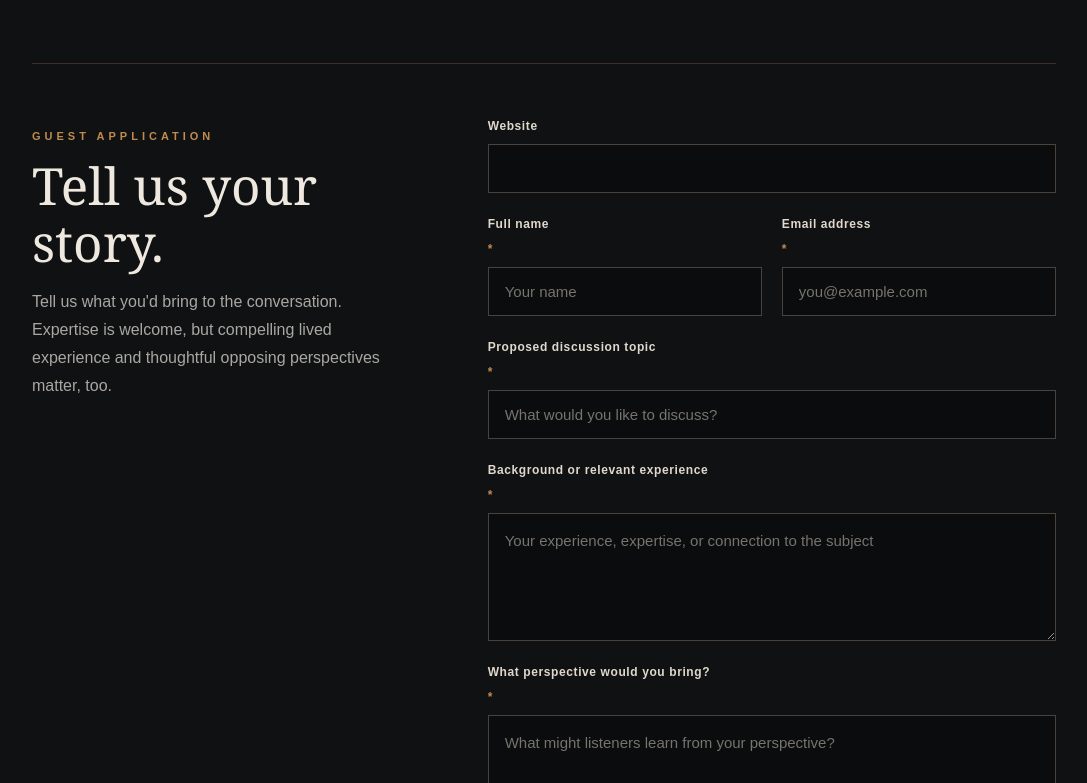
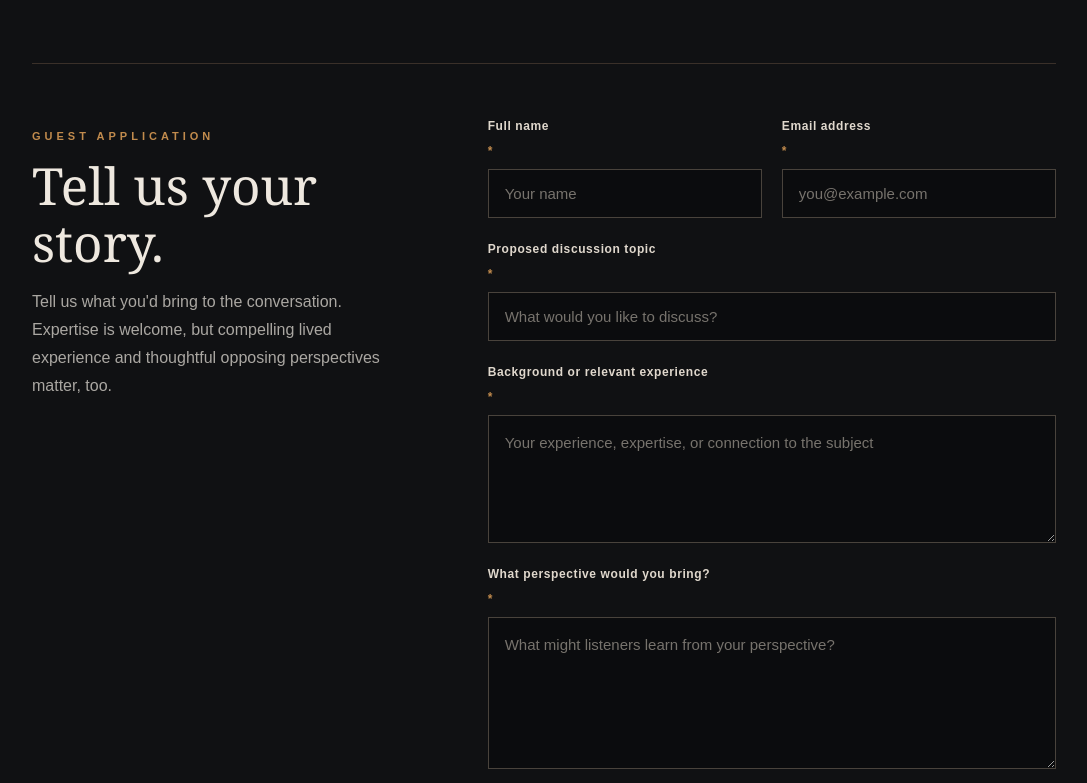
Before and after one commit to RyanTCT/the-comparative-truth, a Next.js app: page /join-the-show in a window 1280 px wide. Shown: the part 1157-1940 px from the top of the page, without its empty margins (96-1183 px from the left). Built offline with nearby package versions, Linux system fonts and the light colour scheme.

Commit message:
Fix Join the Show input alignment and visually hide spam honeypot

```diff
--- a/app/globals.css
+++ b/app/globals.css
@@ -1972,3 +1972,12 @@ a {
 .join-submit:hover {background:#c18b4d;}
 @media(max-width:900px) {.join-hero{padding:85px 8% 75px}.join-body{padding:75px 8% 95px}.join-form-shell{grid-template-columns:1fr}.join-mobile-back{display:inline-block;color:#c18b4d;font-size:12px}.join-hero h1{letter-spacing:-2px;}}
 @media(max-width:600px) {.join-hero{padding:70px 6% 65px}.join-body{padding:65px 6% 85px}.join-options,.join-form-row{grid-template-columns:1fr}.join-options{gap:15px;margin-bottom:50px}.join-option{min-height:210px;padding:25px}.join-form-shell{padding-top:40px}.join-hero>p:not(.section-label){font-size:16px}.join-hero h1{font-size:clamp(46px,11vw,66px)}}
+
+/* Join the Show: field alignment, hidden spam trap, and feedback */
+.join-form-row > label { min-width: 0; }
+.join-form input, .join-form textarea { box-sizing: border-box; max-width: 100%; }
+.join-honeypot { position: absolute !important; width: 1px !important; height: 1px !important; padding: 0 !important; margin: -1px !important; overflow: hidden !important; clip: rect(0, 0, 0, 0) !important; white-space: nowrap !important; border: 0 !important; }
+.join-form .join-honeypot input { width: 1px; height: 1px; }
+.join-success { color: #b5d4b0; border-left-color: #83ad7c; }
+.join-error { color: #efb5a7; border-left-color: #ce7563; }
+.join-submit:disabled { opacity: .65; cursor: wait; }
```
